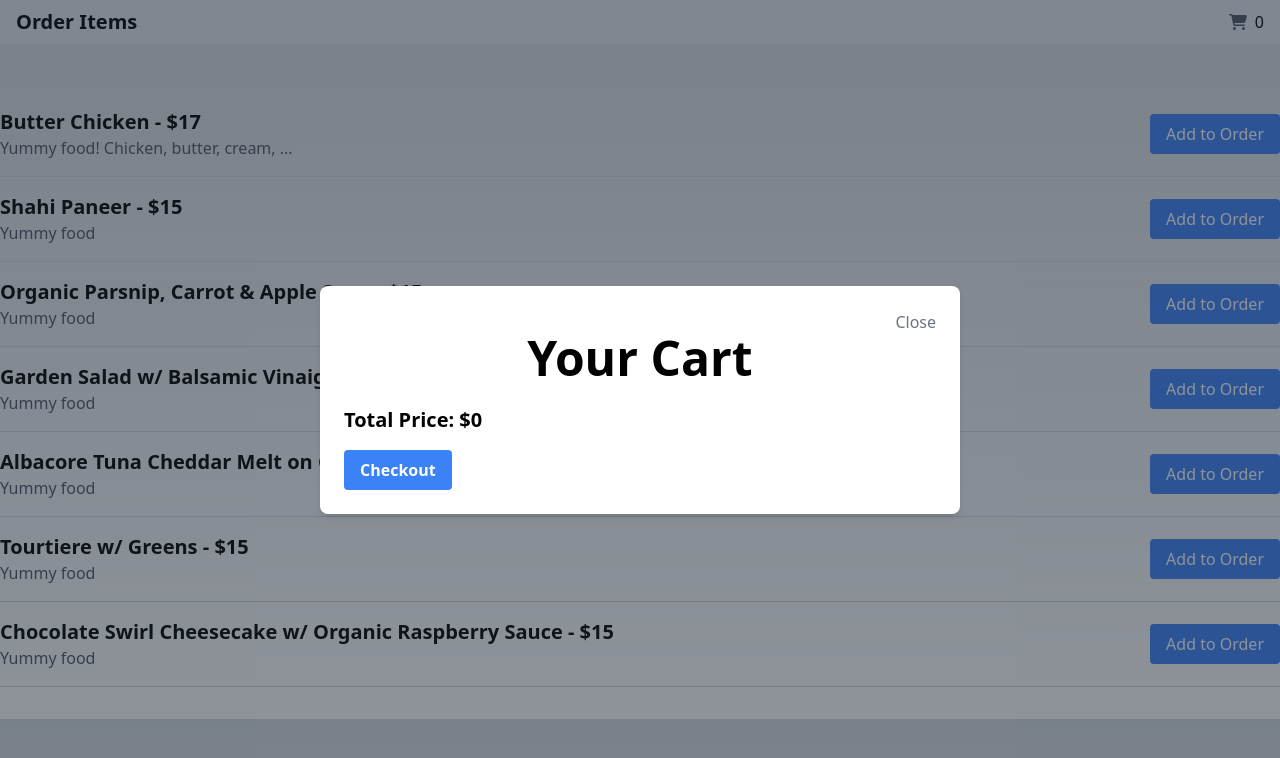
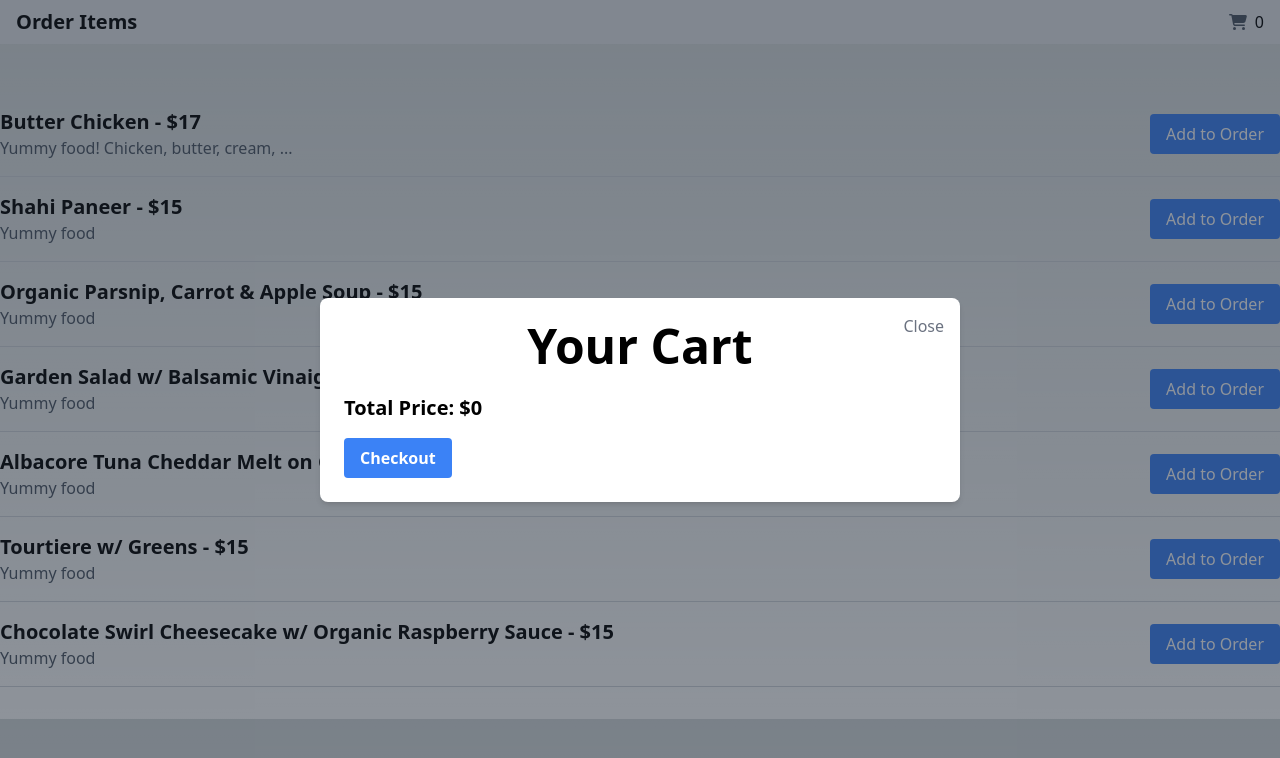
Before and after one commit to aakankshakh/MtA-University-Club, a Next.js app: page /order-item in a window 1280 px wide. Both pictures are taken after a click on the icon 1237 px from the left and 22 px from the top of the page. Shown: the top 758 px of the page. Built offline with nearby package versions, Linux system fonts and the light colour scheme.

Commit message:
Add files via upload

```diff
--- a/src/pages/cart.tsx
+++ b/src/pages/cart.tsx
@@ -12,16 +12,14 @@ export default function CartPage({ cart, onRemove, onClose }: Props) {
     };
 
     const checkout = () => {
-        //will implement checkout logic here
+        // Implement checkout logic here
         console.log('Checkout clicked!');
     };
 
     return (
         <div className="fixed inset-0 z-50 overflow-y-auto bg-gray-800 bg-opacity-50 flex justify-center items-center">
-            <div className="bg-white rounded-lg shadow-md p-6 w-1/2">
-                <div className="flex justify-end">
-                    <button className="text-gray-500 hover:text-gray-700" onClick={onClose}>Close</button>
-                </div>
+            <div className="bg-white rounded-lg shadow-md p-6 max-h-[calc(100vh-100px)] overflow-y-auto w-1/2 relative">
+                <button className="absolute top-0 right-0 m-4 text-gray-500 hover:text-gray-700" onClick={onClose}>Close</button>
                 <h1 className="font-bold text-center text-5xl mb-6">Your Cart</h1>
                 <div className="container mx-auto">
                     {cart.map((item, index) => (
```
